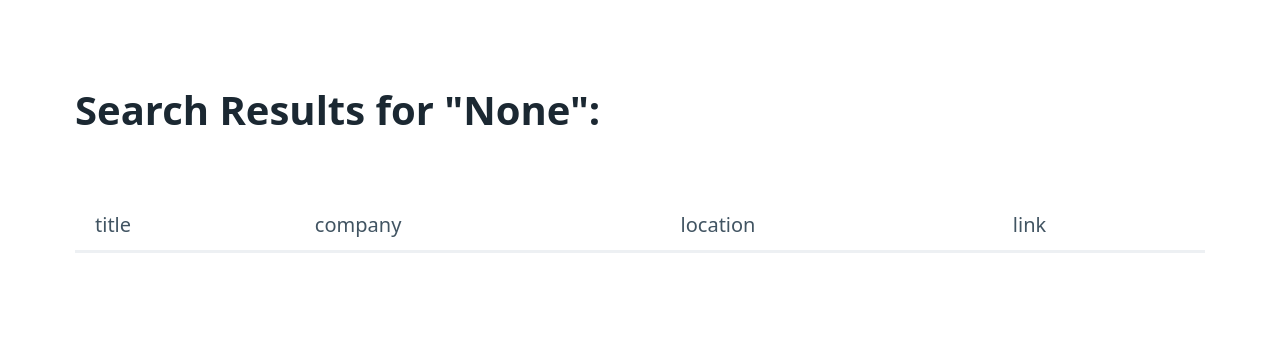
After one commit to EunjinJwa/python-basic, a Flask app: page /search in a window 1280 px wide. The commit adds this page. Shown: the top 362 px of the page. Run offline with Flask 2, Linux system fonts and the light colour scheme; lists and menus that the app fills with data are empty.

Commit message:
GET /search 구현 및 pico css 적용

```diff
--- a/web_scraper/extractors/indeed.py
+++ b/web_scraper/extractors/indeed.py
@@ -7,7 +7,7 @@ options = Options()
 options.add_argument("--no-sandbox")
 options.add_argument("--disable-dev-shm-usage")
 
-browser = webdriver.Chrome(options=options)
+browser = None
 
 
 def get_job_list(soup):
@@ -33,6 +33,7 @@ def get_job_list(soup):
     return results
 
 def extract_indeed_job(keywork):
+    browser = webdriver.Chrome(options=options)
 
     base_url = "https://kr.indeed.com/jobs?q="
 
--- /dev/null
+++ b/web_scraper/extractors/job_extractor.py
@@ -0,0 +1,15 @@
+from extractors.indeed import extract_indeed_job
+from extractors.wwr import extract_wwr_jobs
+
+db = {}
+
+def extract_job(keyword):
+    jobs = []
+    if keyword in db:
+        jobs = db[keyword]
+    else:
+        wwr = extract_wwr_jobs(keyword)
+        # indeed = extract_indeed_job(keywork)
+        jobs = wwr
+        db[keyword] = jobs
+    return jobs
--- a/web_scraper/main.py
+++ b/web_scraper/main.py
@@ -1,4 +1,6 @@
-from flask import Flask, render_template
+from flask import Flask, render_template, request
+from extractors.job_extractor import extract_job
+
 
 app = Flask("jobScrapper")
 
@@ -6,4 +8,10 @@ app = Flask("jobScrapper")
 def home():
     return render_template("home.html", name="kassy")
 
+@app.route("/search")
+def search():
+    keyword = request.args.get('keyword')
+    jobs = extract_job(keyword)
+    return render_template("search.html", keyword=keyword, jobs=jobs)
+
 app.run()
--- /dev/null
+++ b/web_scraper/templates/search.html
@@ -0,0 +1,31 @@
+<!DOCTYPE html>
+<html lang="en">
+<head>
+    <meta charset="UTF-8">
+    <meta http-equiv="X-UA-Compatible" content="IE=edge">
+    <meta name="viewport" content="width=device-width, initial-scale=1.0">
+    <title>JobScrapper</title>
+    <link rel="stylesheet" href="https://unpkg.com/@picocss/pico@1.*/css/pico.min.css">
+</head>
+<body>
+    <main class="container">
+        <h1>Search Results for "{{keyword}}":</h1>
+        <table role="grid">
+            <thead>
+                <th>title</th>
+                <th>company</th>
+                <th>location</th>
+                <th>link</th>
+            </thead>
+            {% for job in jobs%}
+                <tr>
+                    <td>{{job.position}}</td>
+                    <td>{{job.company}}</td>
+                    <td>{{job.location}}</td>
+                    <td><a href="{{job.link}}" target="_blank">Apply now&rarr;</a></td>
+                </tr>
+            {% endfor %}
+        </table>
+    </main>
+</body>
+</html>
```
Also changed, not shown: web_scraper/templates/home.html (+9 -1 lines).
